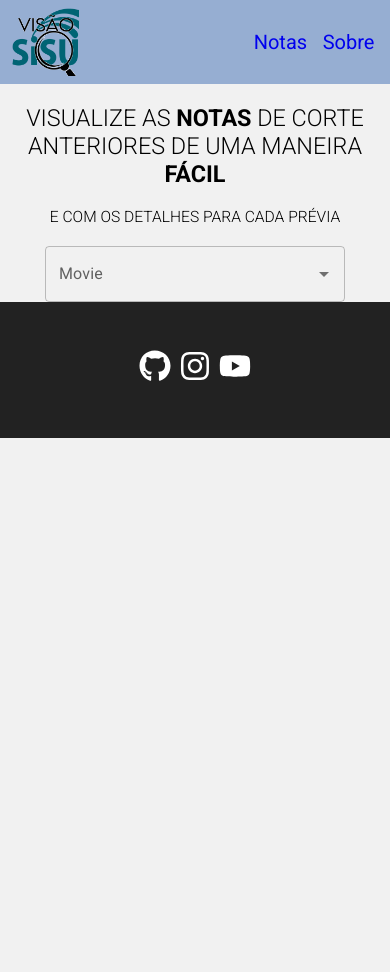
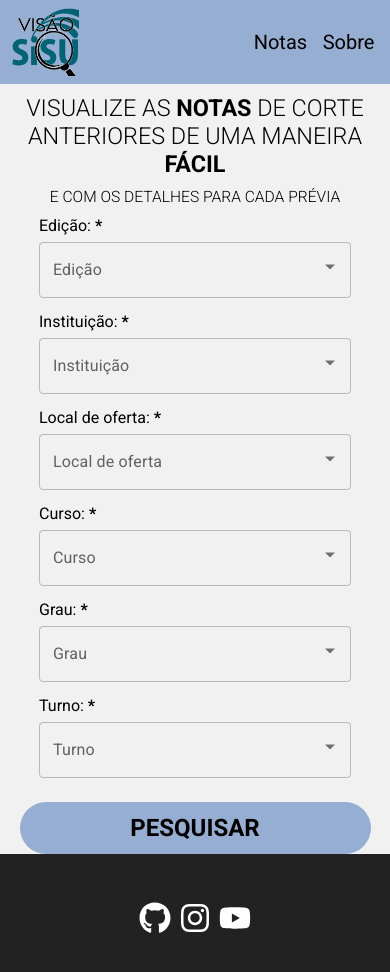
Before and after one commit to inaciolimaf/VisaoSISU, a React (Vite) app in the folder Frontend/visaosisu/: page / in a window 390 px wide. Shown: the top 972 px of the page. Before the commit the page ends 844 px from the top, so only its background shows below. Built offline with nearby package versions, Linux system fonts and the light colour scheme.

Commit message:
Continuando Home

```diff
--- /dev/null
+++ b/Frontend/visaosisu/src/components/Input.jsx
@@ -0,0 +1,30 @@
+import TextField from '@mui/material/TextField';
+import Autocomplete from '@mui/material/Autocomplete';
+import styles from './Input.module.css'
+export default function Input(props){
+    const { innerWidth: largura} = window;
+    let larguraInput
+    if (largura>750) {
+        larguraInput=600
+    }
+    else{
+        larguraInput = largura*0.8
+    }
+    return (
+        <div className={styles.autoComplete}>
+            <div className={styles.Grupo}>
+                <span>{`${props.Titulo}: `}<span className={styles.obrigatorio}>*</span></span>
+                <Autocomplete
+                    disablePortal
+                    label="testea"
+                    id="combo-box-demo"
+                    noOptionsText="Nenhum registro encontrado"
+                    options={[]}
+                    sx={{ width: larguraInput}}
+                    onChange={props.onChange}
+                    renderInput={(params) => <TextField {...params} label={props.Titulo} />}
+                />
+            </div>
+        </div>
+        )
+}
--- /dev/null
+++ b/Frontend/visaosisu/src/components/Input.module.css
@@ -0,0 +1,18 @@
+.autoComplete {
+    display: flex;
+    justify-content: center;
+}
+
+.Grupo {
+    display: flex;
+    align-items: flex-start;
+    flex-direction: column;
+}
+
+.Grupo * {
+    margin-bottom: 7px;
+}
+
+.obrigatorio {
+    font-weight: 700;
+}
--- a/Frontend/visaosisu/src/components/NavBar.jsx
+++ b/Frontend/visaosisu/src/components/NavBar.jsx
@@ -8,10 +8,10 @@ function NavBar(props){
             <Link to="/" className={styles.logo}> <img src={logo} alt="Visão SISU"/></Link>
             <ul className={styles.list}>
                 <li className={styles.linksAbas}>
-                    <Link exact to="/" class={styles.links}>Notas</Link>
+                    <Link exact to="/" className={styles.links}>Notas</Link>
                 </li>
                 <li className={styles.linksAbas}>
-                    <Link exact to="/about"class={styles.links}>Sobre</Link>
+                    <Link exact to="/about"className={styles.links}>Sobre</Link>
                 </li>
             </ul>
         </nav>)
--- a/Frontend/visaosisu/src/components/NavBar.module.css
+++ b/Frontend/visaosisu/src/components/NavBar.module.css
@@ -22,6 +22,8 @@ img{
 }
 .links{
     text-decoration: none;
+    color: black;
+    transition: .1s;
 }
 .links:hover, .links::selection{
     text-decoration: underline;
--- a/Frontend/visaosisu/src/components/pages/Home.jsx
+++ b/Frontend/visaosisu/src/components/pages/Home.jsx
@@ -1,19 +1,20 @@
 import styles from "./Home.module.css"
-import TextField from '@mui/material/TextField';
-import Autocomplete from '@mui/material/Autocomplete';
+import Input from "../Input"
 function Home(){
     return (
         <div className={styles.home}>
             <h1>VISUALIZE AS <strong>NOTAS</strong> DE CORTE ANTERIORES DE UMA MANEIRA <strong>FÁCIL</strong></h1>
             <p>E COM OS DETALHES PARA CADA PRÉVIA</p>
-            <div className={styles.autoComplete}>
-            <Autocomplete
-                disablePortal
-                id="combo-box-demo"
-                options={[{label:"2023.1"}, {label:"2023.2"}]}
-                sx={{ width: 300 }}
-                renderInput={(params) => <TextField {...params} label="Movie" />}
-            />
+            <form>
+                <Input Titulo="Edição"/>
+                <Input Titulo="Instituição"/>
+                <Input Titulo="Local de oferta"/>
+                <Input Titulo="Curso"/>
+                <Input Titulo="Grau"/>
+                <Input Titulo="Turno"/>
+            </form>
+            <div className={styles.buttonContainer}>
+                <button id={styles.button}>PESQUISAR</button>
             </div>
         </div>
     )
--- a/Frontend/visaosisu/src/components/pages/Home.module.css
+++ b/Frontend/visaosisu/src/components/pages/Home.module.css
@@ -10,7 +10,9 @@
 }
 div.home > *{
     width: 50%;
-    margin-top: 20px;
+}
+div.home > *{
+    margin-top: 10px;
 }
 div.home h1{
     font-size: 4vw;
@@ -23,6 +25,10 @@ div.home p{
     font-size: 1.5vw;
     font-weight: 300;
 }
+.buttonContainer{
+    display: flex;
+    justify-content: center;
+}
 @media (max-width: 500px){
     div.home > *{
         width: 90%;
@@ -34,7 +40,23 @@ div.home p{
         font-size: 4vw;
     }
 }
-.autoComplete{
-    display: flex;
-    justify-content: center;
+#button{
+    background-color: #96AED2;
+    width: 100%;
+    font-weight: 700;
+    padding-top: .5em;
+    padding-bottom: .5em;
+    font-size: 1.5em;
+    transition: .5s;
+    cursor: pointer;
+    border-radius: 30px;
+    border: 0;
 }
+#button:hover{
+    background-color:#7b8fac;
+}
+@media (min-width:750px) {
+    #button{
+        width: 400px;
+    }
+}
```
